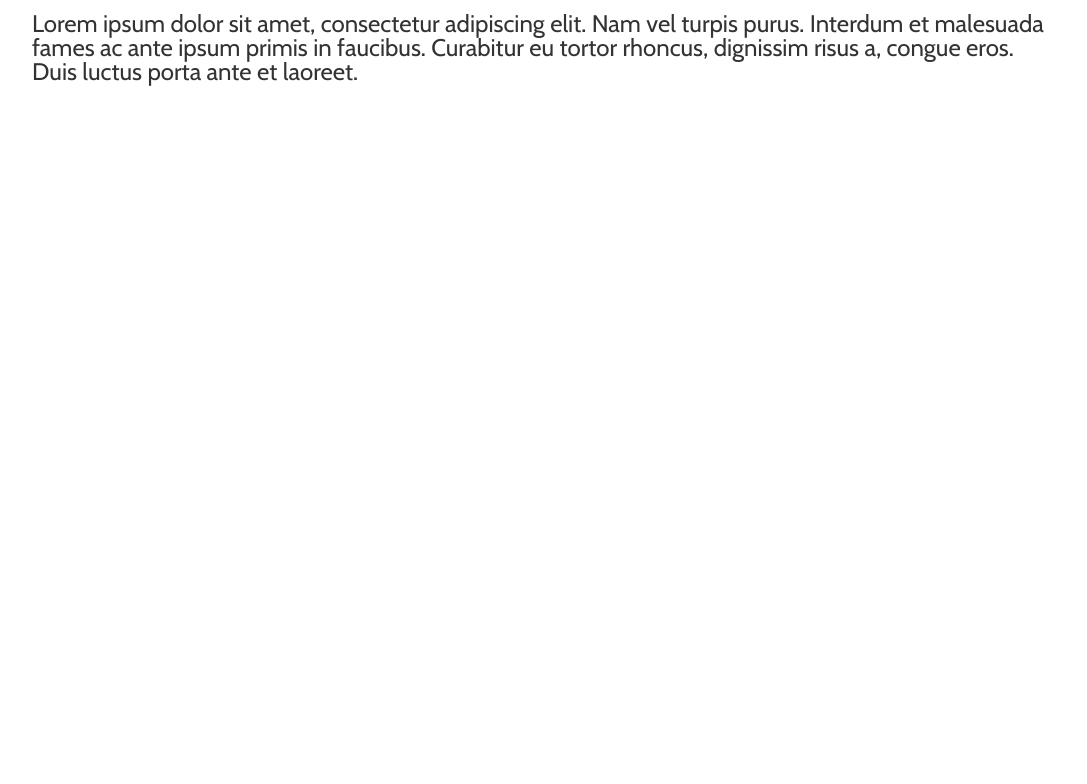
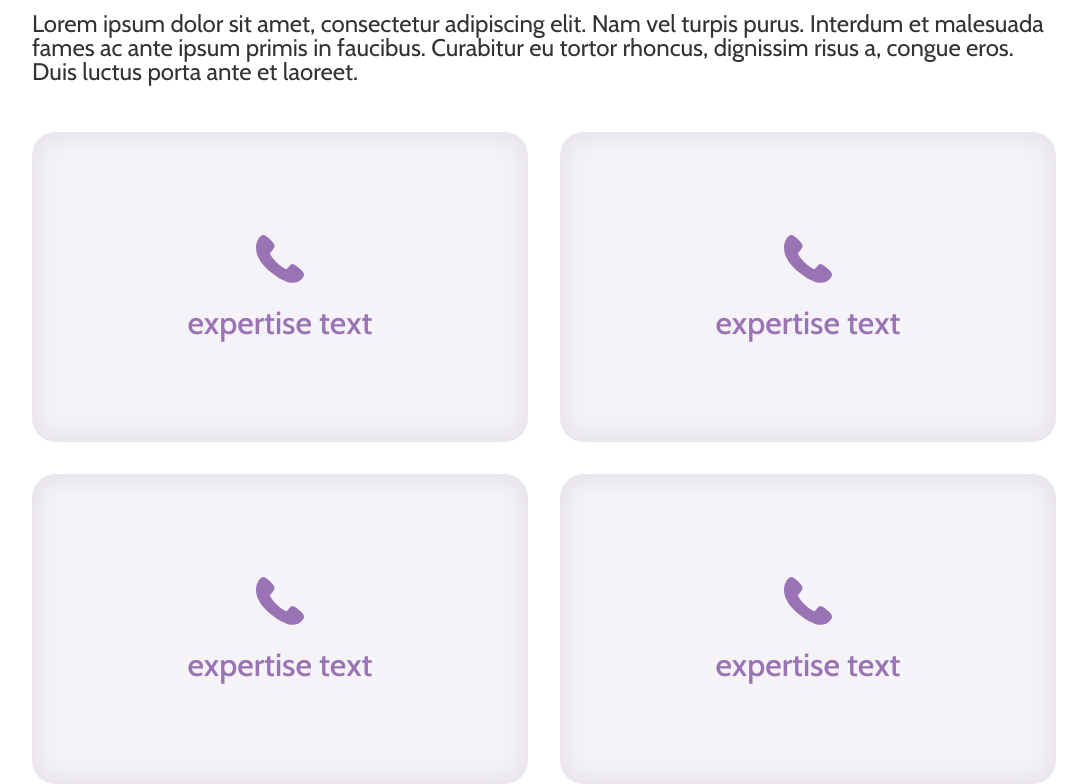
Before and after one commit to alepalesi/palesiwebsite, a React (Vite) app: page / in a window 1280 px wide. Shown: the part 1140-1924 px from the top of the page, without its empty margins (96-1183 px from the left). Before the commit the page ends 1226 px from the top, so only its background shows below. Built offline with nearby package versions, Linux system fonts and the light colour scheme; a web font is replaced by a local one.

Commit message:
[FEATURE] Add Expertise component

```diff
--- /dev/null
+++ b/src/components/expertise/index.jsx
@@ -0,0 +1,24 @@
+import React from 'react'
+import PropTypes from 'prop-types'
+
+// Components
+import { useMultiStyleConfig, Grid } from '@chakra-ui/react'
+
+import ExpertiseItem from './partials/item'
+
+const Expertise = (props) => {
+  const style = useMultiStyleConfig('Expertise')
+
+  return (
+    <Grid templateColumns="repeat(2, 1fr)" {...style.grid}>
+      <ExpertiseItem style={style} />
+      <ExpertiseItem style={style} />
+      <ExpertiseItem style={style} />
+      <ExpertiseItem style={style} />
+    </Grid>
+  )
+}
+
+Expertise.propTypes = {}
+
+export default Expertise
--- /dev/null
+++ b/src/components/expertise/partials/item.jsx
@@ -0,0 +1,18 @@
+import React from 'react'
+import PropTypes from 'prop-types'
+// Components
+import { Box, Stack, Text } from '@chakra-ui/react'
+import { PhoneIcon } from '@chakra-ui/icons'
+
+const ExpertiseItem = ({ style }) => {
+  return (
+    <Stack {...style.item}>
+      <PhoneIcon {...style.icon} />
+      <Text {...style.itemText}>expertise text</Text>
+    </Stack>
+  )
+}
+
+ExpertiseItem.propTypes = {}
+
+export default ExpertiseItem
--- a/src/pages/Home.jsx
+++ b/src/pages/Home.jsx
@@ -1,14 +1,17 @@
 import PropTypes from 'prop-types'
 import Profile from '../components/profile'
 import AboutMe from '../components/about-me'
+import Expertise from '../components/expertise'
 
 const Home = (props) => {
   const { isHome } = props
   return (
     isHome && (
       <>
+        {/* TODO: Add header to appear when scrolling to bottom */}
         <Profile />
         <AboutMe />
+        <Expertise />
       </>
     )
   )
--- /dev/null
+++ b/src/pages/theme/components/expertise.ts
@@ -0,0 +1,36 @@
+import { Typ, Colors } from '../utils'
+
+export default {
+  baseStyle: {
+    grid: {
+      w: '100%',
+      maxW: '1024px',
+      gap: '32px',
+    },
+    item: {
+      aspectRatio: '8/5',
+      bg: Colors.bg100,
+      borderRadius: '24px',
+      boxShadow: `inset 0em 0em 17px 10px ${Colors.bg200}`,
+      gap: '24px',
+      p: '32px',
+      alignItems: 'center',
+      justifyContent: 'center',
+      textAlign: 'center',
+      cursor: 'pointer',
+      transition: '0.3s',
+      color: Colors.accent200,
+      _hover: {
+        opacity: '0.7', //clicca per saperne di più tooltip
+      },
+    },
+    icon: {
+      w: '48px',
+      h: '48px',
+    },
+    itemText: {
+      ...Typ.caption_reg,
+    },
+  },
+  variants: {},
+}
--- a/src/pages/theme/index.ts
+++ b/src/pages/theme/index.ts
@@ -8,6 +8,7 @@ import fonts from './foundations/fonts'
 import AppContainer from './components/app-container'
 import Profile from './components/profile'
 import AboutMe from './components/about-me'
+import Expertise from './components/expertise'
 
 const theme = extendTheme({
   fonts,
@@ -15,6 +16,7 @@ const theme = extendTheme({
   components: {
     AppContainer,
     AboutMe,
+    Expertise,
     Profile,
   },
 })
```
